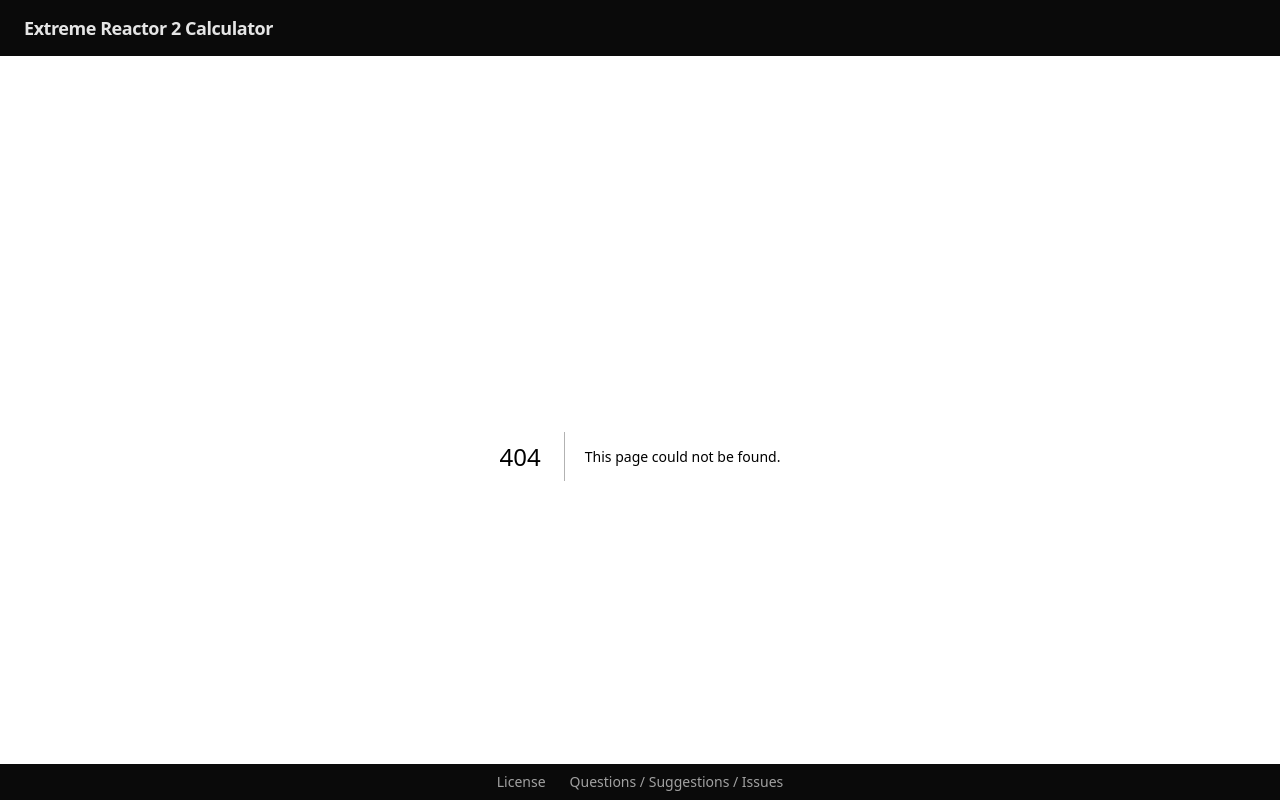
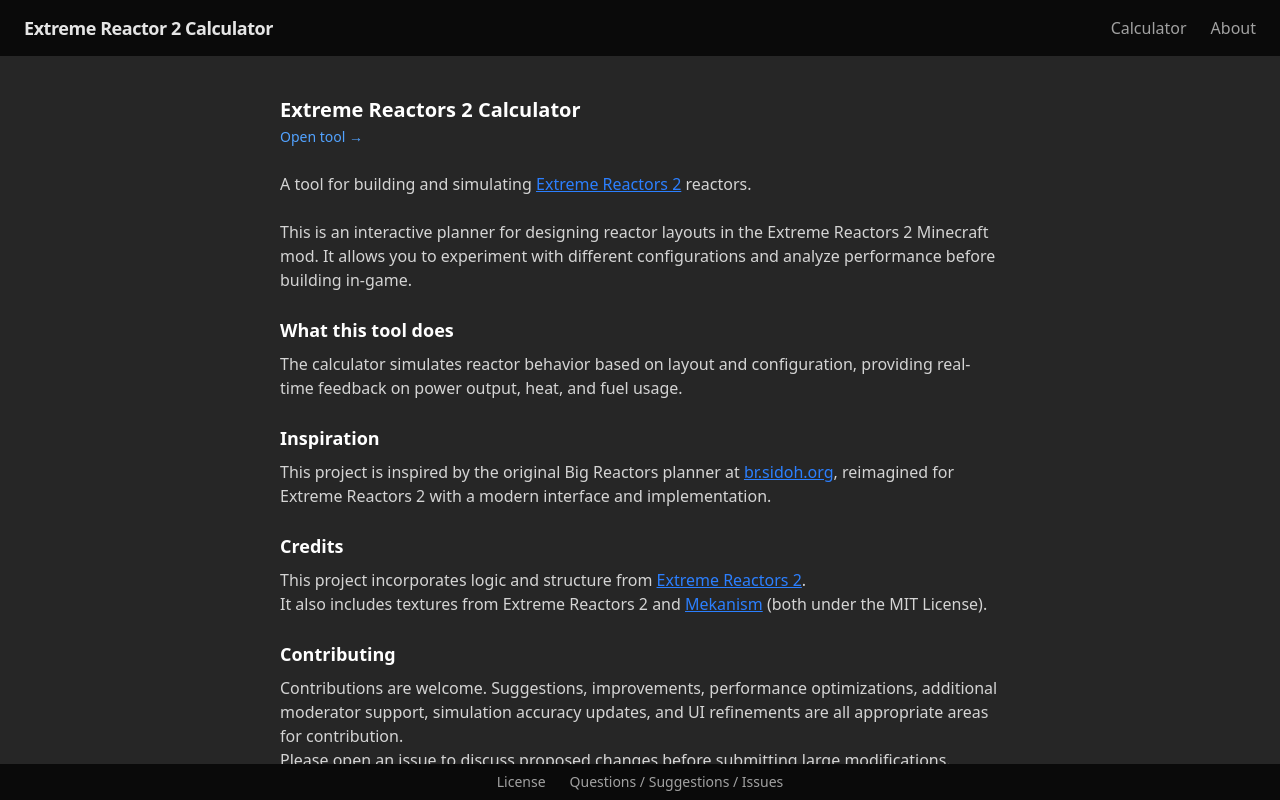
Before and after one commit to coltonk1/extreme-reactor-calculator, a Next.js app in the folder web/: page /about in a window 1280 px wide. Before the commit this address had no page. Built offline with nearby package versions, Linux system fonts and the light colour scheme.

Commit message:
feat: add about page for SEO and indexing

```diff
--- /dev/null
+++ b/web/app/about/page.tsx
@@ -0,0 +1,118 @@
+import Link from 'next/link';
+
+export const metadata = {
+  title: 'About | Extreme Reactors 2 Calculator',
+  description: 'Learn how the Extreme Reactors 2 Calculator works, including reactor simulation, power calculations, and optimization features.',
+};
+
+export default function AboutPage() {
+  return (
+    <main className="w-full overflow-y-auto h-full">
+      <div className="max-w-3xl w-full mx-auto px-6 py-10 text-neutral-300 space-y-6 ">
+        <div>
+          <h1 className="text-xl font-semibold text-white">Extreme Reactors 2 Calculator</h1>
+          <Link href="/" className="text-sm text-blue-400 hover:text-blue-300">
+            Open tool →
+          </Link>
+        </div>
+
+        <p>
+          A tool for building and simulating{' '}
+          <Link href="https://www.curseforge.com/minecraft/mc-mods/extreme-reactors" target="_blank" className="underline text-blue-500 hover:text-blue-400">
+            Extreme Reactors 2
+          </Link>{' '}
+          reactors.
+        </p>
+
+        <p>
+          This is an interactive planner for designing reactor layouts in the Extreme Reactors 2 Minecraft mod. It allows you to experiment with different configurations and analyze performance before
+          building in-game.
+        </p>
+
+        <section>
+          <h2 className="text-lg font-semibold text-white mb-2">What this tool does</h2>
+          <p>The calculator simulates reactor behavior based on layout and configuration, providing real-time feedback on power output, heat, and fuel usage.</p>
+        </section>
+
+        <section>
+          <h2 className="text-lg font-semibold text-white mb-2">Inspiration</h2>
+          <p>
+            This project is inspired by the original Big Reactors planner at{' '}
+            <Link href="https://br.sidoh.org/" target="_blank" className="underline text-blue-500 hover:text-blue-400">
+              br.sidoh.org
+            </Link>
+            , reimagined for Extreme Reactors 2 with a modern interface and implementation.
+          </p>
+        </section>
+
+        <section>
+          <h2 className="text-lg font-semibold text-white mb-2">Credits</h2>
+          <p>
+            This project incorporates logic and structure from{' '}
+            <Link href="https://github.com/ZeroNoRyouki/ExtremeReactors2" target="_blank" className="underline text-blue-500 hover:text-blue-400">
+              Extreme Reactors 2
+            </Link>
+            .
+          </p>
+          <p>
+            It also includes textures from Extreme Reactors 2 and{' '}
+            <Link href="https://github.com/mekanism/Mekanism" target="_blank" className="underline text-blue-500 hover:text-blue-400">
+              Mekanism
+            </Link>{' '}
+            (both under the MIT License).
+          </p>
+        </section>
+
+        <section>
+          <h2 className="text-lg font-semibold text-white mb-2">Contributing</h2>
+          <p>
+            Contributions are welcome. Suggestions, improvements, performance optimizations, additional moderator support, simulation accuracy updates, and UI refinements are all appropriate areas for
+            contribution.
+          </p>
+          <p>Please open an issue to discuss proposed changes before submitting large modifications.</p>
+        </section>
+
+        <section>
+          <h2 className="text-lg font-semibold text-white mb-2">License</h2>
+          <p>
+            This project is released under the MIT License. See the{' '}
+            <Link href="https://github.com/coltonk1/extreme-reactor-calculator/blob/master/LICENSE.md" target="_blank" className="underline text-blue-500 hover:text-blue-400">
+              LICENSE file
+            </Link>{' '}
+            for full details.
+          </p>
+        </section>
+
+        <section>
+          <h2 className="text-lg font-semibold text-white mb-2">Contact</h2>
+
+          <p>
+            For bugs, suggestions, or feature requests, please use the{' '}
+            <Link href="https://github.com/coltonk1/extreme-reactor-calculator/issues" target="_blank" className="underline text-blue-500 hover:text-blue-400">
+              issue tracker
+            </Link>
+            .
+          </p>
+
+          <p className="mt-3 text-sm text-neutral-400">For other inquiries, you can reach out directly:</p>
+
+          <div className="text-sm text-neutral-400">
+            <p>
+              Email:{' '}
+              <Link href="mailto:coltonkaraffa@gmail.com" className="hover:text-neutral-200">
+                coltonkaraffa@gmail.com
+              </Link>
+            </p>
+            <p>Discord: duck681</p>
+          </div>
+        </section>
+
+        <div className="pt-6">
+          <Link href="/" className="inline-block w-full text-center py-2 text-sm font-medium rounded bg-blue-500 text-blue-950 hover:opacity-80 transition-opacity">
+            Open Calculator
+          </Link>
+        </div>
+      </div>
+    </main>
+  );
+}
--- a/web/app/layout.tsx
+++ b/web/app/layout.tsx
@@ -17,8 +17,18 @@ export default function RootLayout({
   return (
     <html lang="en" className={`h-full antialiased`}>
       <body className="max-h-screen h-full flex flex-col bg-neutral-800">
-        <header className="h-14 py-6 flex items-center px-6 bg-neutral-950">
-          <h1 className="text-lg font-semibold tracking-tight text-neutral-200">Extreme Reactor 2 Calculator</h1>
+        <header className="h-14 py-6 flex justify-between items-center px-6 bg-neutral-950">
+          <Link href="/" className="text-lg font-semibold tracking-tight text-neutral-200">
+            Extreme Reactor 2 Calculator
+          </Link>
+          <div className="flex items-center gap-6">
+            <Link href="/" className="text-neutral-400 hover:text-neutral-200">
+              Calculator
+            </Link>
+            <Link href="/about" className="text-neutral-400 hover:text-neutral-200">
+              About
+            </Link>
+          </div>
         </header>
         <Suspense
           fallback={
--- a/web/app/sitemap.ts
+++ b/web/app/sitemap.ts
@@ -6,5 +6,9 @@ export default function sitemap(): MetadataRoute.Sitemap {
       url: 'https://er2.coltonkaraffa.com/',
       lastModified: new Date(),
     },
+    {
+      url: 'https://er2.coltonkaraffa.com/about',
+      lastModified: new Date(),
+    },
   ];
 }
```
